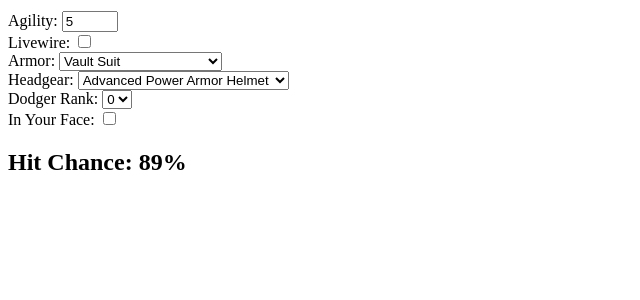
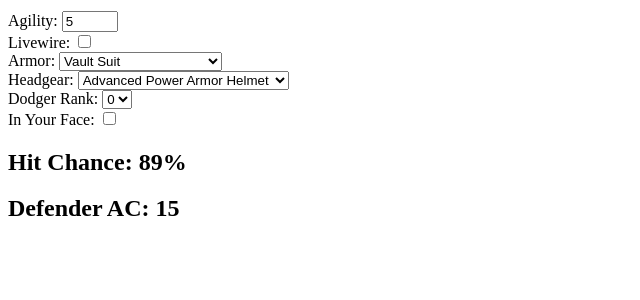
Before and after one commit to BasiKsOnE/fonline_reloaded_cth_calculator, a Flask app: page / in a window 1280 px wide. Shown: the part 384-684 px from the top of the page, without its empty margins (0-640 px from the left). Run offline with Flask 3, Linux system fonts and the light colour scheme; data that the repository does not hold is empty.

Commit message:
Added dynamic AC display

```diff
--- a/app.py
+++ b/app.py
@@ -58,8 +58,15 @@ def calculate():
         is_blind=data['eye_damage'],
         attack_type=data['attack_type']  # Add this line
     )
+    defender_ac = calculate_defender_ac(
+        DEFENDER_AGILITY=int(data['defender_agility']),
+        DEFENDER_LIVEWIRE=data['livewire'],
+        DEFENDER_ARMOR=data['armor'],
+        DEFENDER_HEADGEAR=data['headgear'],
+        AIMED_BODY_PART=data['aimed_body_part']
+    )
 
-    return jsonify({'hit_chance': result})
+    return jsonify({'hit_chance': result, 'defender_ac': defender_ac})
 
 if __name__ == '__main__':
     app.run(debug=True)
--- a/templates/index.html
+++ b/templates/index.html
@@ -68,6 +68,7 @@
     <label>In Your Face: <input type="checkbox" id="in_your_face"></label><br>
 
     <h2>Hit Chance: <span id="hit_chance">-</span></h2>
+    <h2>Defender AC: <span id="defender_ac">-</span></h2>
 
     <script>
         function updateAmmoOptions() {
@@ -113,6 +114,7 @@
                 data: JSON.stringify(data),
                 success: function(response) {
                     $('#hit_chance').text(response.hit_chance);
+                    $('#defender_ac').text(response.defender_ac);  // Add this line
                 },
                 error: function(jqXHR, textStatus, errorThrown) {
                     console.error("AJAX error: " + textStatus + ' : ' + errorThrown);
@@ -120,7 +122,7 @@
             });
         }
 
-            $('#weapon').on('change', updateAmmoOptions);
+        $('#weapon').on('change', updateAmmoOptions);
         $('input, select').on('change', updateHitChance);
         $(document).ready(function() {
             updateAmmoOptions();
```
